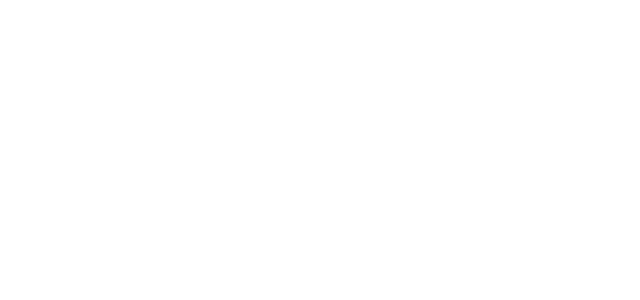
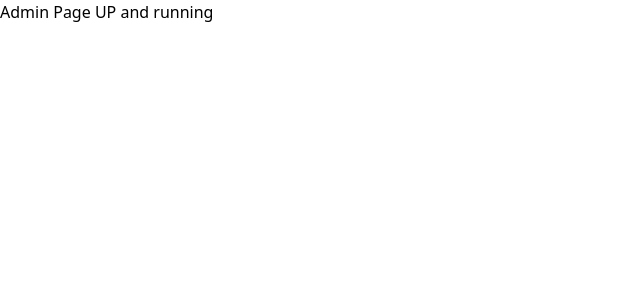
Before and after one commit to SaimonNeupane/KU-HealthCare, a React (Vite) app in the folder client/: page /admin in a window 1280 px wide. Before the commit this address had no page. Shown: the top 300 px of the page, without its empty margins (0-640 px from the left). Built offline with nearby package versions, Linux system fonts and the light colour scheme.

Commit message:
Change in admin page

```diff
--- a/client/src/App.tsx
+++ b/client/src/App.tsx
@@ -5,6 +5,8 @@ import Signup from "./pages/Signup";
 
 import NewPatient from "./pages/Receptionist/NewPatient.tsx";
 import Dashboard from "./pages/Receptionist/DashBoard.tsx";
+import Notification from "./pages/Doctor/Notification.tsx";
+import AdminPage from "./pages/Admin/AdminPage.tsx";
 
 function App() {
   return (
@@ -17,6 +19,8 @@ function App() {
 
         <Route path="/receptionist/newpatient" element={<NewPatient />} />
         <Route path="/receptionist/dashboard" element={<Dashboard />} />
+        <Route path= "/doctor" element={< Notification/>}/>
+        <Route path= "/admin" element={< AdminPage/>}/>
       </Routes>
     </BrowserRouter>
   );
--- /dev/null
+++ b/client/src/pages/Admin/AdminPage.tsx
@@ -0,0 +1,7 @@
+function AdminPage(){
+    return(
+        <h2>Admin Page UP and running</h2>
+    )
+}
+
+export default AdminPage;
--- a/client/src/pages/Admin/LandingPage.tsx
+++ /dev/null
@@ -1,7 +0,0 @@
-function LandingPage(){
-    return(
-        <h2>Landing page of admin</h2>
-    )
-}
-
-export default LandingPage;
```
